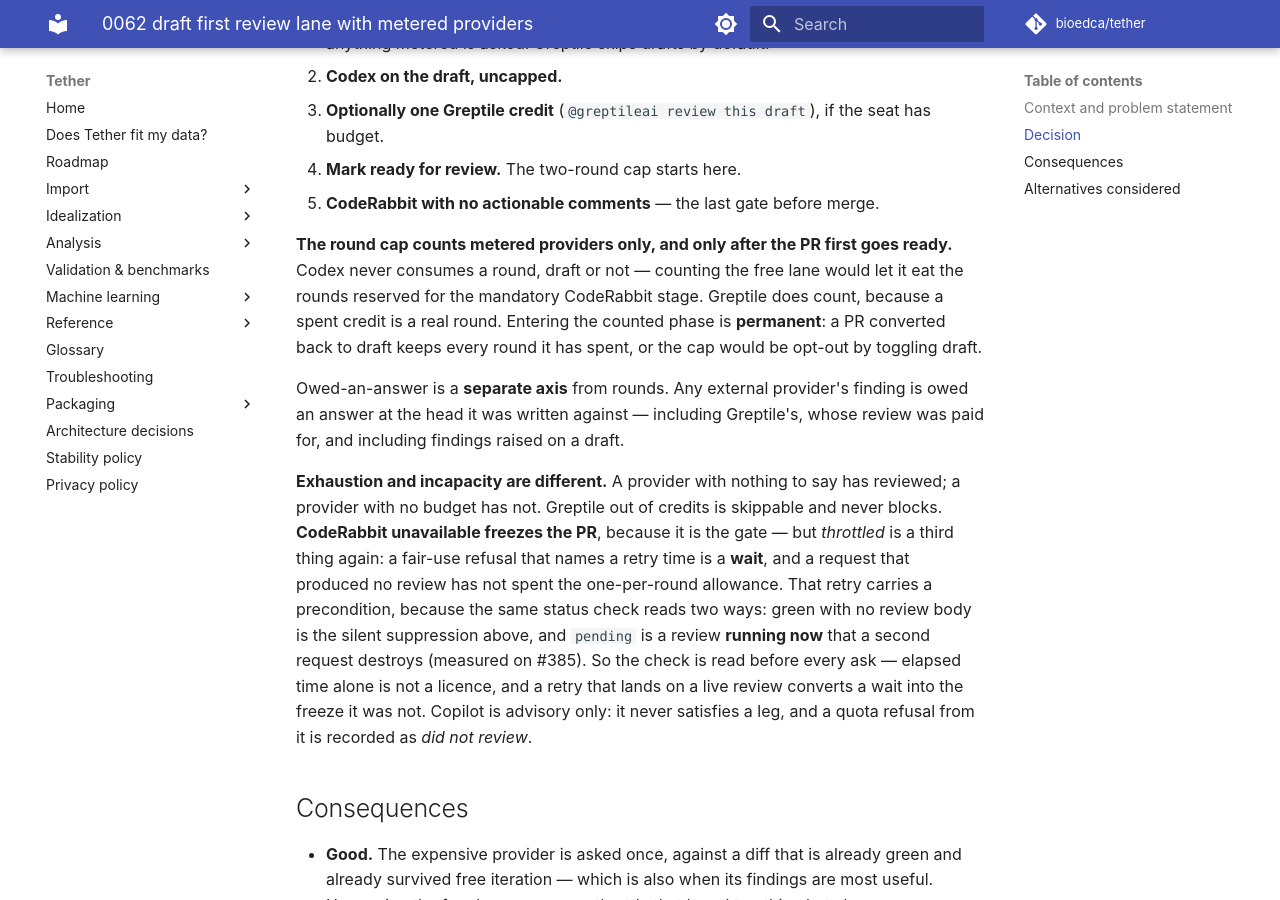
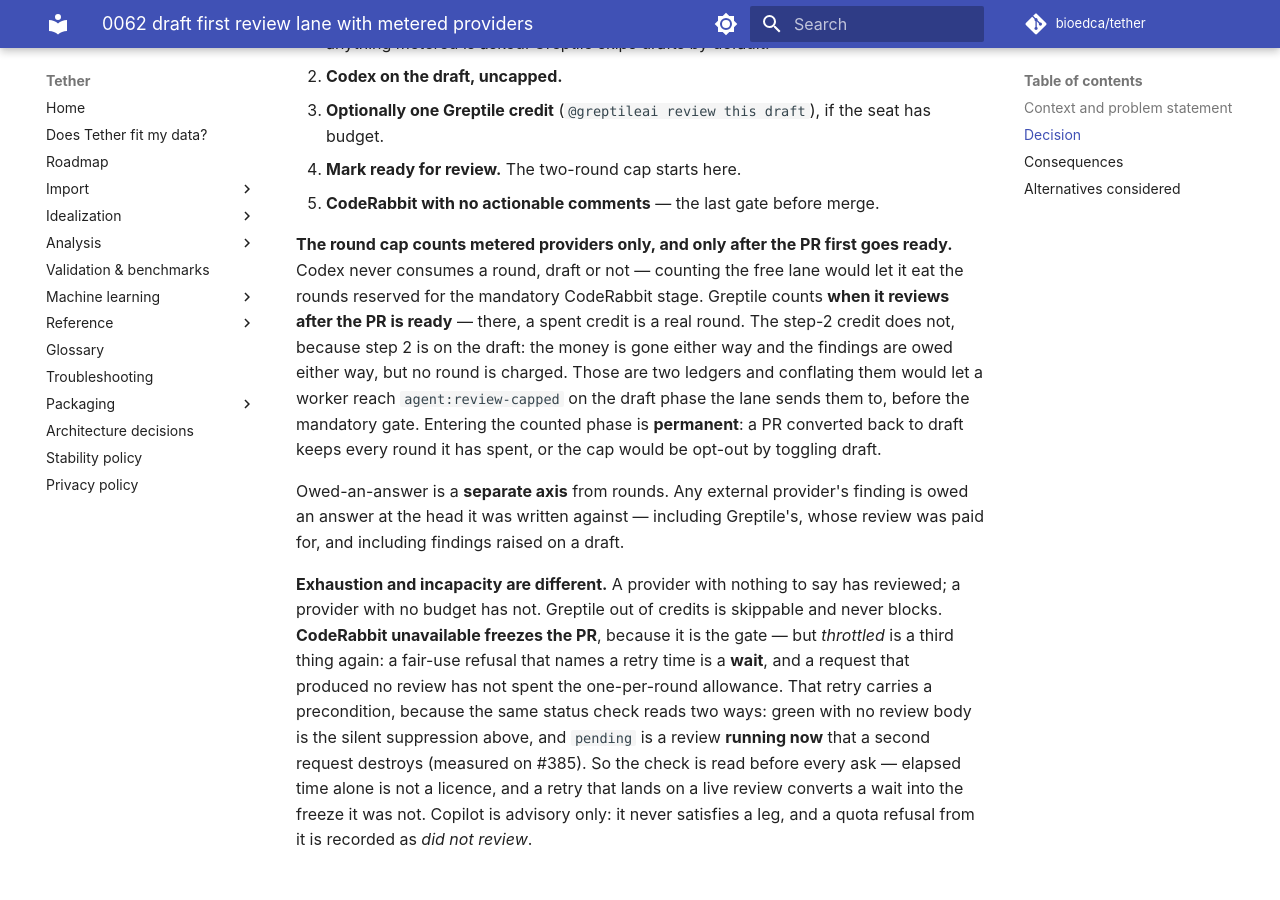
Before and after one commit to bioedca/tether, an MkDocs documentation site: the page built from docs/adr/0062-draft-first-review-lane-with-metered-providers.md, in a window 1280 px wide and 900 px high, scrolled down 1185 px. Built offline with MkDocs 1.6.1 and Material for MkDocs 9.7.7, drawn with Linux system fonts in a browser that asks for light colours; comment, search, counter and statistics services are not loaded; the version menu is left out; some of the changed text lies outside the part shown.

Commit message:
docs(agents): fix three Major findings from round 3, including a factual error
- .agents/tasks/build.md instructed a worker to request Codex before it had any
  reason to have read docs/agents/review.md, so the first provider request could
  go out unclassified. This is the finding I declined on SKILL.md one round
  earlier, on the explicit grounds that its fix belonged in the injected task
  text rather than in a second copy of the rule - and it was then filed exactly
  there. The decline stands; this is where it lands.

- ADR-0062 said "Greptile does count, because a spent credit is a real round"
  two sentences after limiting counted rounds to post-ready reviews, while the
  lane spends the Greptile credit on the DRAFT. Read literally it let a worker
  charge step 2 to agent:round-N and reach agent:review-capped before the
  mandatory gate. Now states both ledgers: the credit is spent and the findings
  owed either way, but no round is charged before ready. review.md already said
  this correctly; the ADR was the ambiguous copy.

- ADR-0062 claimed "16 credits a month" in Alternatives. The seat has 50. 16 is
  what 50 buys at TREX's cost of 3, across all three repositories - so the
  sentence understated the pool by a factor of three while overstating what it
  buys. A wrong number in the record a spend decision is made from.

Swept rather than patched where flagged: docs/PRD.md described the two-round cap
without the metered qualifier, the same defect CodeRabbit found in
CONTRIBUTING.md last round. AGENTS.md and CLAUDE.md were already correct.

Three Minor findings deferred. Round 3 of 3; the gate is still not clean (#399).

```diff
--- a/docs/adr/0062-draft-first-review-lane-with-metered-providers.md
+++ b/docs/adr/0062-draft-first-review-lane-with-metered-providers.md
@@ -48,8 +48,11 @@
 
 **The round cap counts metered providers only, and only after the PR first goes ready.** Codex never
 consumes a round, draft or not — counting the free lane would let it eat the rounds reserved for the
-mandatory CodeRabbit stage. Greptile does count, because a spent credit is a real round. Entering the
-counted phase is **permanent**: a PR converted back to draft keeps every round it has spent, or the
+mandatory CodeRabbit stage. Greptile counts **when it reviews after the PR is ready** — there, a spent
+credit is a real round. The step-2 credit does not, because step 2 is on the draft: the money is gone
+either way and the findings are owed either way, but no round is charged. Those are two ledgers and
+conflating them would let a worker reach `agent:review-capped` on the draft phase the lane sends them
+to, before the mandatory gate. Entering the counted phase is **permanent**: a PR converted back to draft keeps every round it has spent, or the
 cap would be opt-out by toggling draft.
 
 Owed-an-answer is a **separate axis** from rounds. Any external provider's finding is owed an answer
@@ -142,9 +145,10 @@
 
 ## Alternatives considered
 
-- **Keep risk routing and swap CodeRabbit for Greptile on `high`.** Rejected: 16 credits a month
-  cannot cover `high` work at this repository's rate, and it leaves the silent-CodeRabbit failure in
-  place on everything else.
+- **Keep risk routing and swap CodeRabbit for Greptile on `high`.** Rejected: the seat's **50**
+  credits are one pool shared across three repositories, and a TREX review costs 3 — so at most 16
+  full reviews a month, for all three. That cannot cover `high` work at this repository's rate, and
+  it leaves the silent-CodeRabbit failure in place on everything else.
 - **Budget by milestone allowance.** Rejected as premature — it needs a policy for what happens when
   one bucket empties while another has slack, and the seat is shared with two repositories whose
   spend this repository cannot see.
```
Also changed, not shown: .agents/tasks/build.md (+5 -2 lines), docs/PRD.md (+2 -1 lines).
